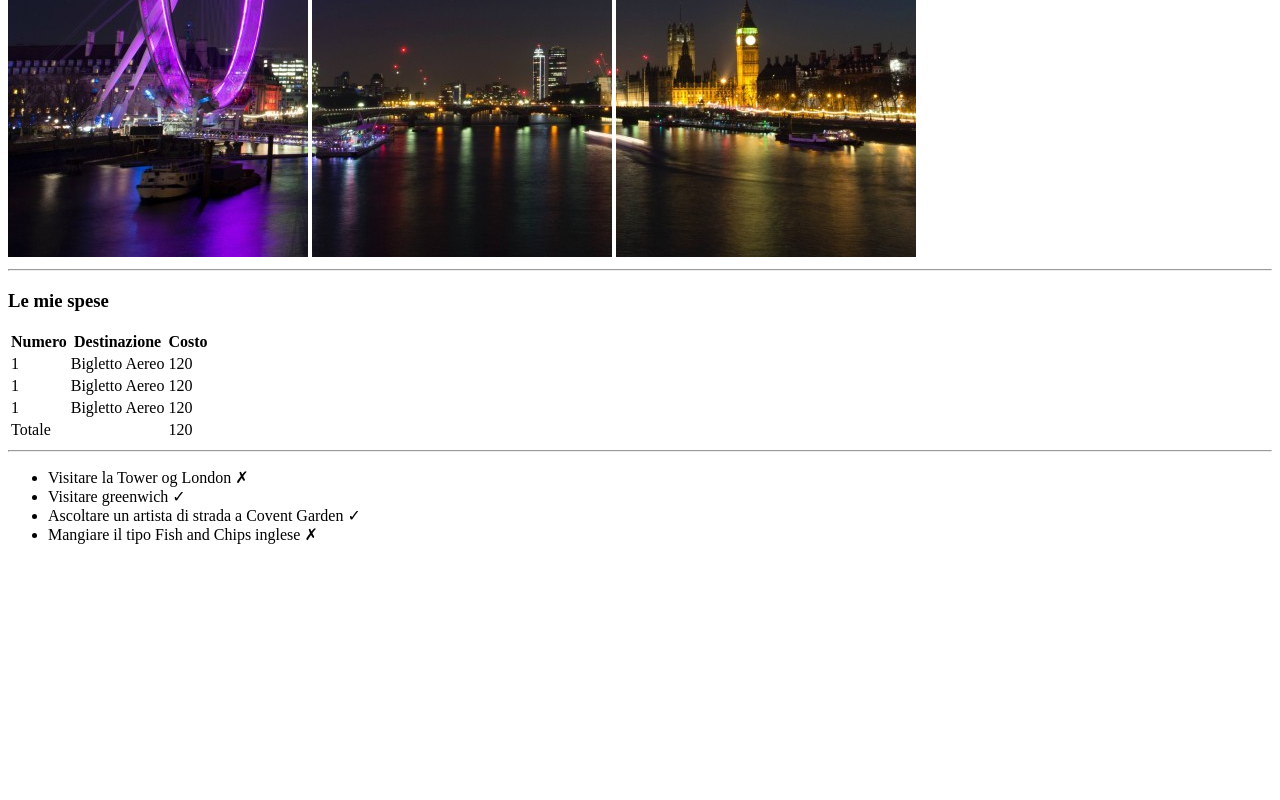
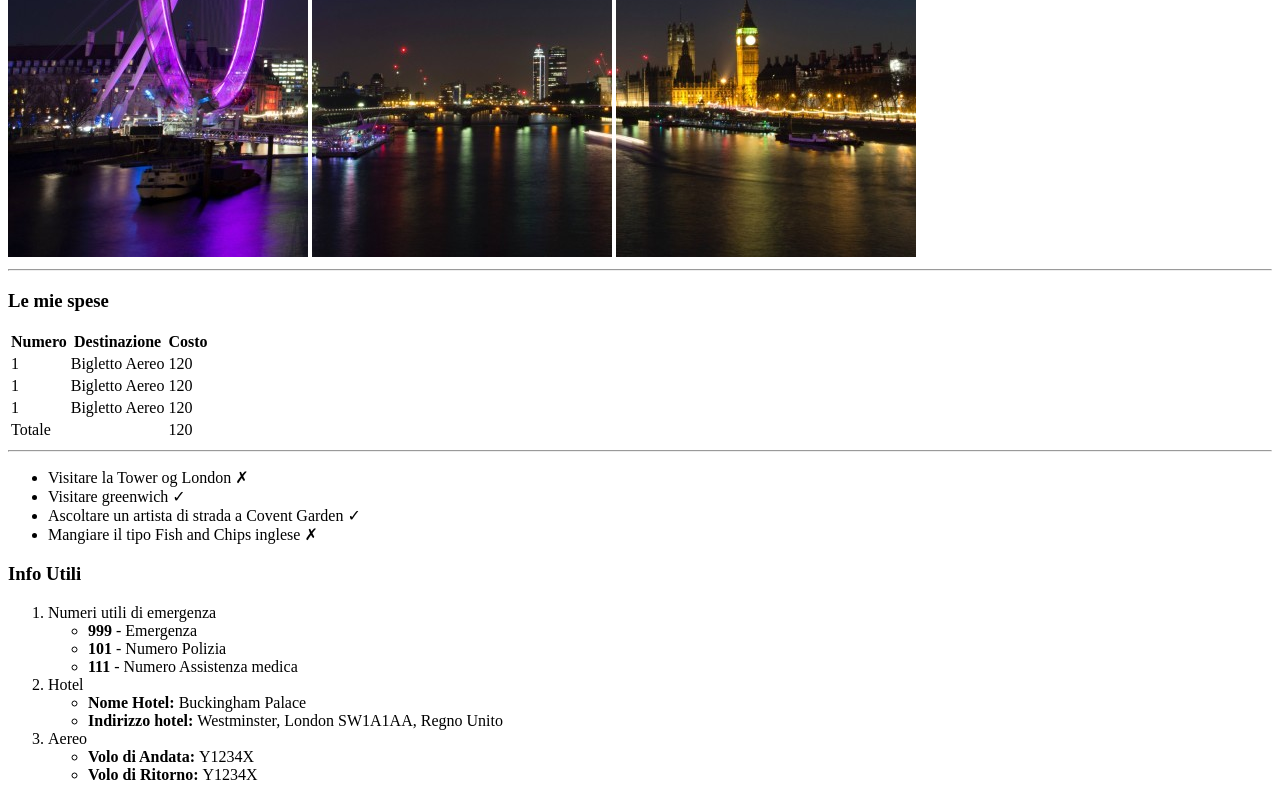
Before and after one commit to urlastway/html-london-trip, a plain HTML site: page index.html in a window 1280 px wide. Shown: the part 410-1210 px from the top of the page. Before the commit the page ends 970 px from the top, so only its background shows below. Drawn offline with Linux system fonts and the light colour scheme.

Commit message:
InfoUtili_Com

```diff
--- a/index.html
+++ b/index.html
@@ -17,6 +17,7 @@
             <hr>
         </section>
     </header>
+    <!---/Intestazione-->
     <!---Parte centrale-->
     <main>
         <section>
@@ -56,6 +57,7 @@
                 </tfoot>
             </table>
             <hr>
+            <!--/Selezione Spese-->
         </section>
         <!--Selezione Cose da fare-->
         <section>
@@ -66,6 +68,36 @@
                 <li>Mangiare il tipo Fish and Chips inglese &cross;</li>
             </ul>
         </section>
+        <!--/Selezione Cose da fare-->
+        <!--Selezione Info-->
+        <section>
+            <h3>Info Utili</h3>
+            <!--Order List-->
+            <ol>
+                <li>Numeri utili di emergenza
+                    <ul>
+                        <li><strong>999</strong> - Emergenza</li>
+                        <li><strong>101</strong> - Numero Polizia</li>
+                        <li><strong>111</strong> - Numero Assistenza medica</li>
+                    </ul>
+                </li>
+                <li>Hotel
+                    <ul>
+                        <li><strong>Nome Hotel: </strong>Buckingham Palace</li>
+                        <li><strong>Indirizzo hotel: </strong>Westminster, London SW1A1AA, Regno Unito</li>
+                    </ul>
+                </li>
+                <li>Aereo
+                    <ul>
+                        <li><strong>Volo di Andata: </strong>Y1234X</li>
+                        <li><strong>Volo di Ritorno: </strong>Y1234X</li>
+                    </ul>
+                </li>
+            </ol>
+            <!--/Order List-->
+
+        </section>
+        <!--/Selezione Info-->
     </main>
     <!--Parte finale-->
     <footer>
```
